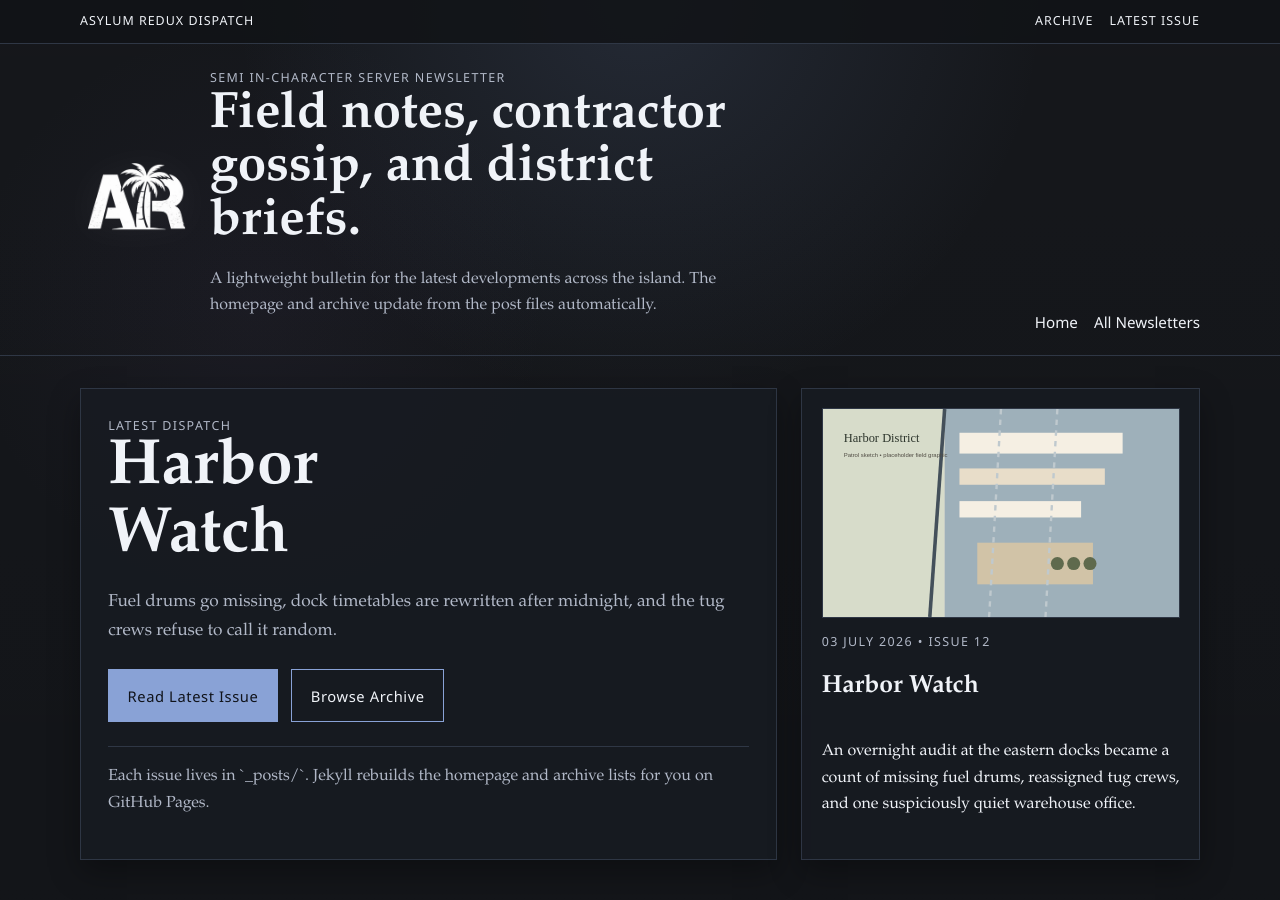
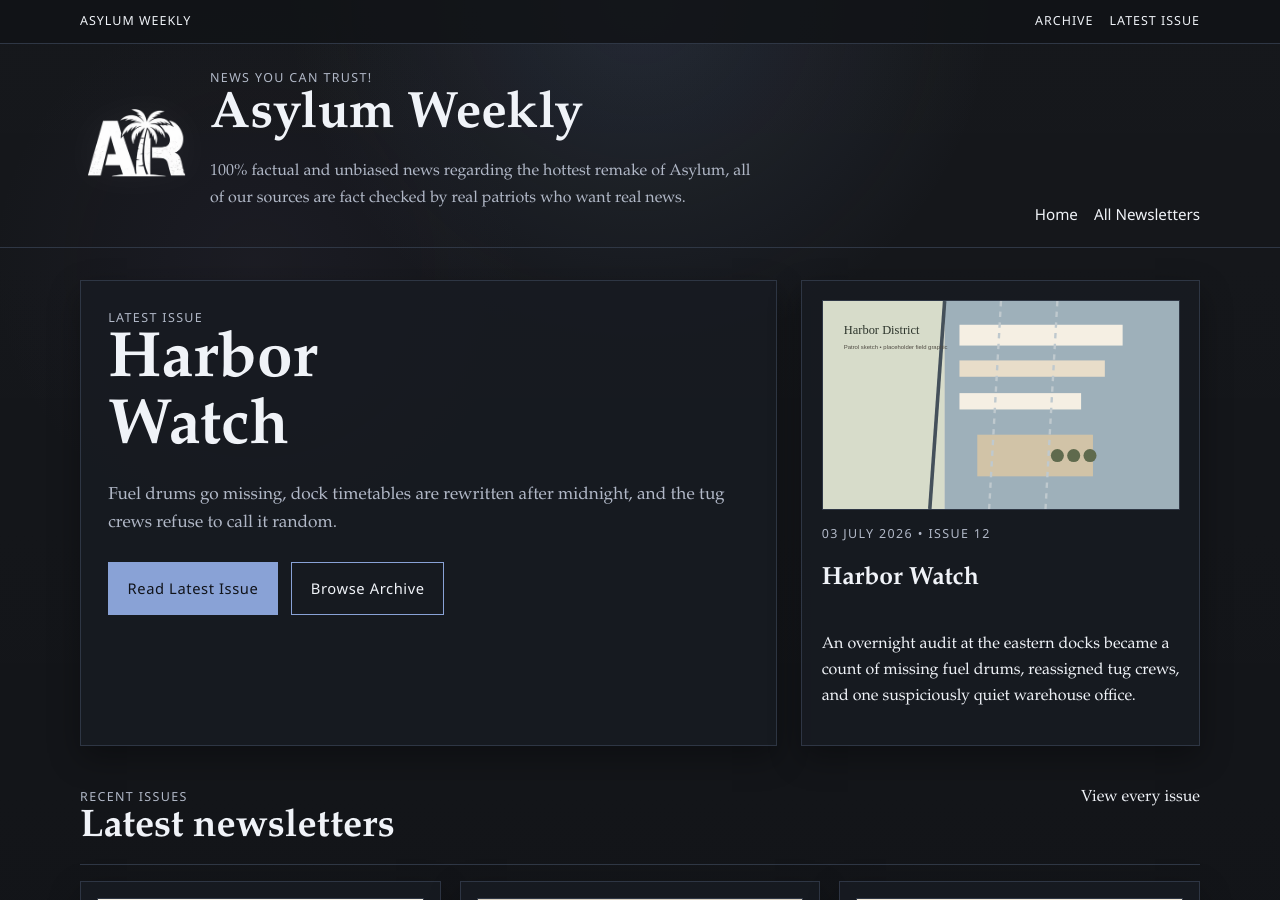
Before and after one commit to devotary/devotary.github.io, a Jekyll site: the page built from index.html, in a window 1280 px wide and 900 px high. Built offline with Jekyll 4.4.1, drawn with Linux system fonts in a browser that asks for light colours; some of the changed text lies outside the part shown.

Commit message:
Update splash page

```diff
--- a/_config.yml
+++ b/_config.yml
@@ -1,5 +1,5 @@
-title: Asylum Redux Dispatch
-description: Semi in-character field newsletters for the Asylum Redux Arma 3 server.
+title: Asylum Weekly
+description: 100% factual and unbiased news regarding the hottest remake of Asylum, all of our sources are fact checked by real patriots who want real news.
 url: https://www.devotary.xyz
 markdown: kramdown
 permalink: /news/:year-:month-:day-:slug/
--- a/_layouts/default.html
+++ b/_layouts/default.html
@@ -21,12 +21,5 @@
   </div>
 
   {{ content }}
-
-  <footer class="footer">
-    <div class="footer__inner">
-      <span>{{ site.title }}</span>
-      <span>GitHub Pages Jekyll archive</span>
-    </div>
-  </footer>
 </body>
 </html>
--- a/_layouts/home.html
+++ b/_layouts/home.html
@@ -6,9 +6,9 @@ layout: default
     <div class="brand-block">
       <img class="brand-mark" src="{{ '/assets/redux-logo.webp' | relative_url }}" alt="Asylum Redux logo">
       <div class="brand-copy">
-        <div class="eyebrow">Semi in-character server newsletter</div>
-        <h1 class="brand-title">Field notes, contractor gossip, and district briefs.</h1>
-        <p class="brand-dek">A lightweight bulletin for the latest developments across the island. The homepage and archive update from the post files automatically.</p>
+        <div class="eyebrow">News you can trust!</div>
+        <h1 class="brand-title">Asylum Weekly</h1>
+        <p class="brand-dek">100% factual and unbiased news regarding the hottest remake of Asylum, all of our sources are fact checked by real patriots who want real news.</p>
       </div>
     </div>
     <nav class="site-nav" aria-label="Primary">
@@ -24,14 +24,13 @@ layout: default
   <section class="hero">
     <div class="hero-grid">
       <article class="hero-copy">
-        <div class="section-label">Latest Dispatch</div>
+        <div class="section-label">Latest Issue</div>
         <h2 class="hero-title">{{ latest.title }}</h2>
         <p class="hero-dek">{{ latest.summary }}</p>
         <div class="hero-actions">
           <a class="button button--solid" href="{{ latest.url | relative_url }}">Read Latest Issue</a>
           <a class="button button--ghost" href="{{ '/archive/' | relative_url }}">Browse Archive</a>
         </div>
-        <p class="hero-note">Each issue lives in `_posts/`. Jekyll rebuilds the homepage and archive lists for you on GitHub Pages.</p>
       </article>
 
       <article class="feature-card">
```
